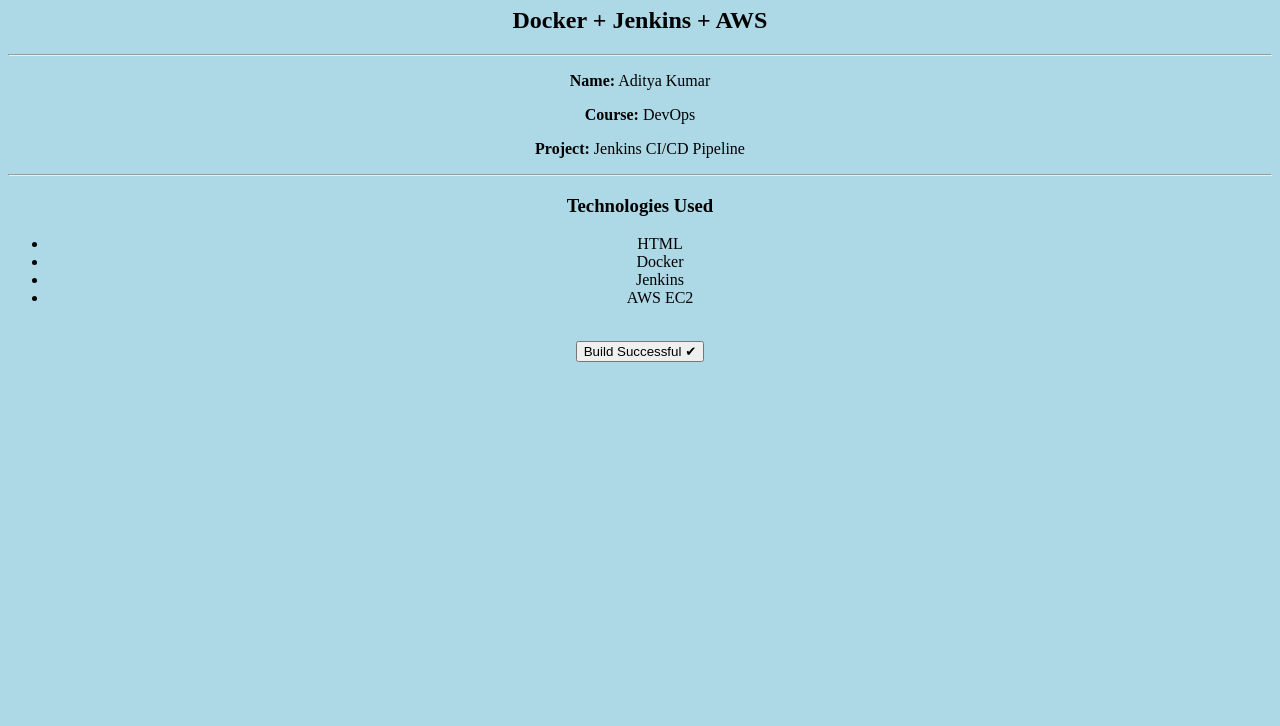
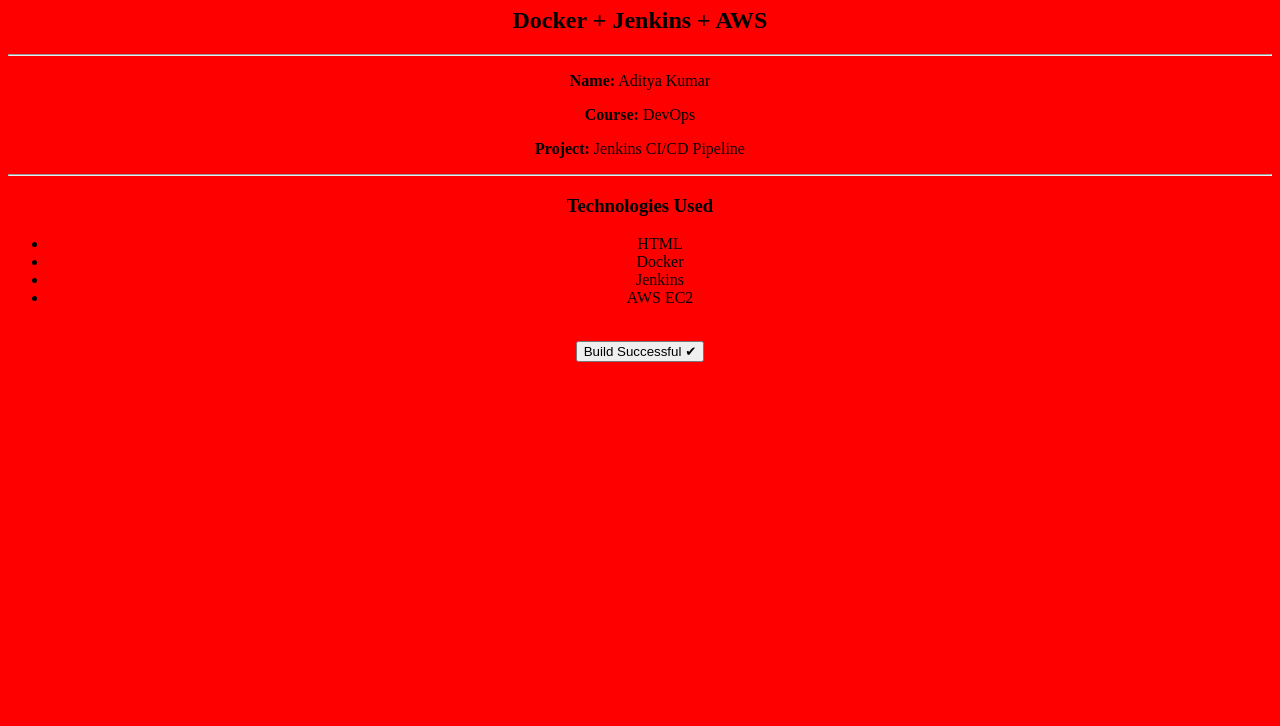
Before and after one commit to Aditya-Kumar355/Jenkins_training_docker, a plain HTML site: page index.html in a window 1280 px wide. Shown: the part 74-800 px from the top of the page. Drawn offline with Linux system fonts and the light colour scheme.

Commit message:
first change

```diff
--- a/index.html
+++ b/index.html
@@ -3,7 +3,7 @@
 <head>
     <title>My Jenkins Project</title>
 </head>
-<body bgcolor="lightblue">
+<body bgcolor="red">
 
     <center>
         <h1>🚀 Welcome to My Jenkins Project</h1>
```
